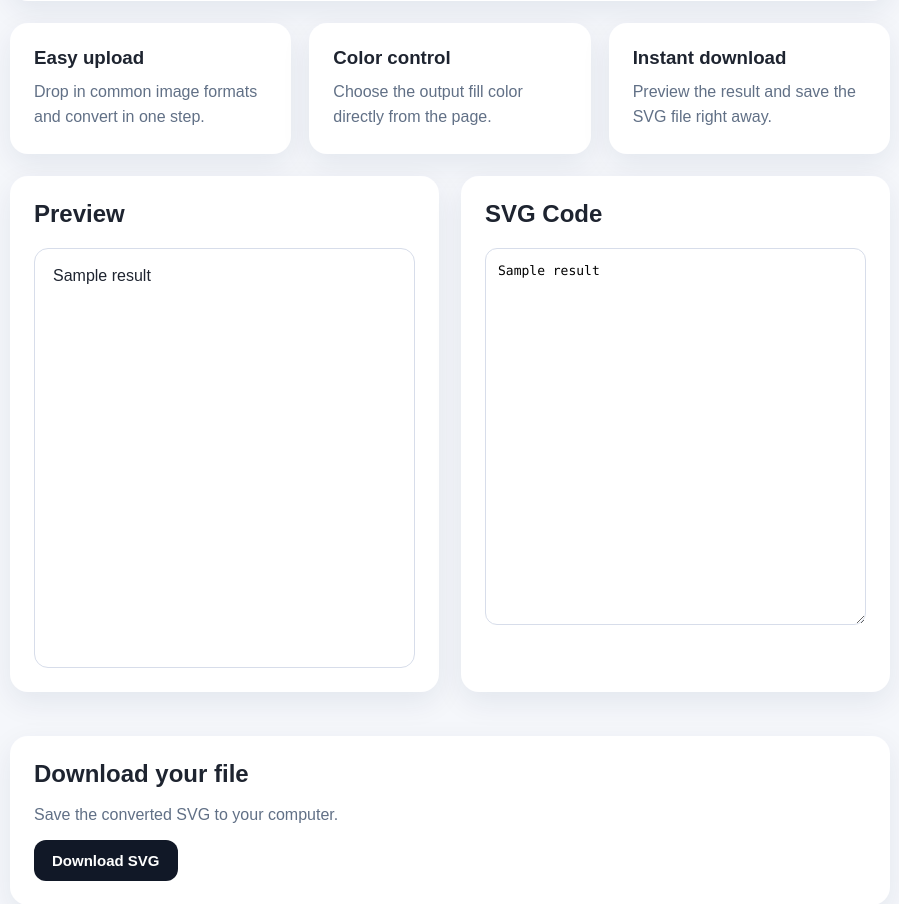
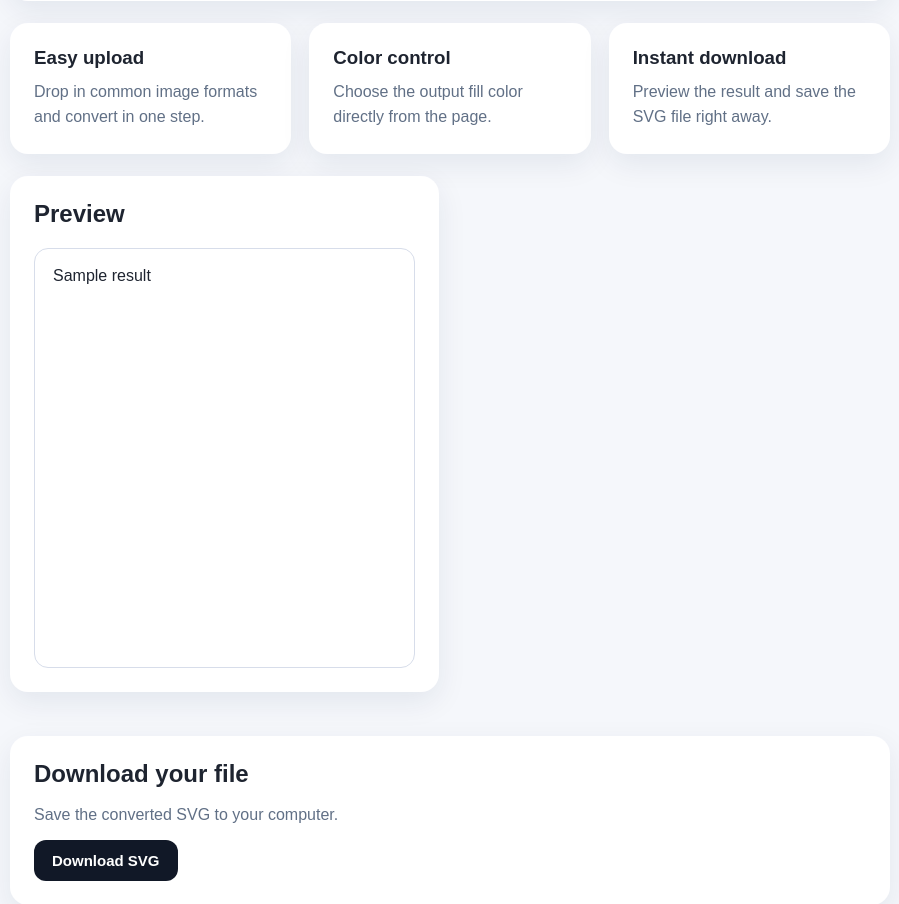
Before and after one commit to Jinminland/mhjin91, a FastAPI app: template app/templates/index.html in a window 1280 px wide. Shown: the part 630-1534 px from the top of the page, without its empty margins (190-1089 px from the left). Run offline with FastAPI, Linux system fonts and the light colour scheme; the template is opened without the code that fills it: most values are stand-ins (such as "Sample title", 1, 10 or a date in 2020).

Commit message:
Remove SVG code display

```diff
--- a/app/templates/index.html
+++ b/app/templates/index.html
@@ -87,11 +87,6 @@
                             {{ result | safe }}
                         </div>
                     </div>
-
-                    <div class="card">
-                        <h2>SVG Code</h2>
-                        <textarea rows="18" readonly>{{ result }}</textarea>
-                    </div>
                 </section>
 
                 <section class="card download-card">
```
